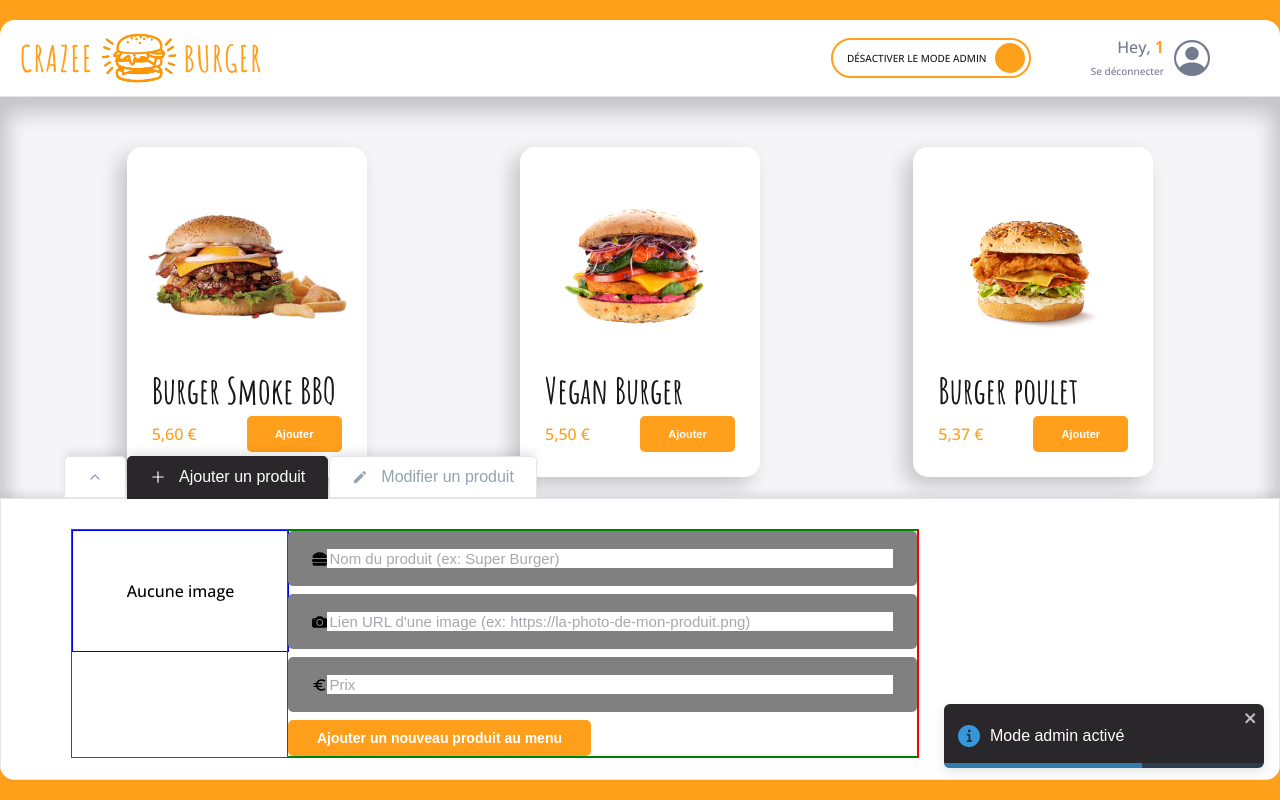
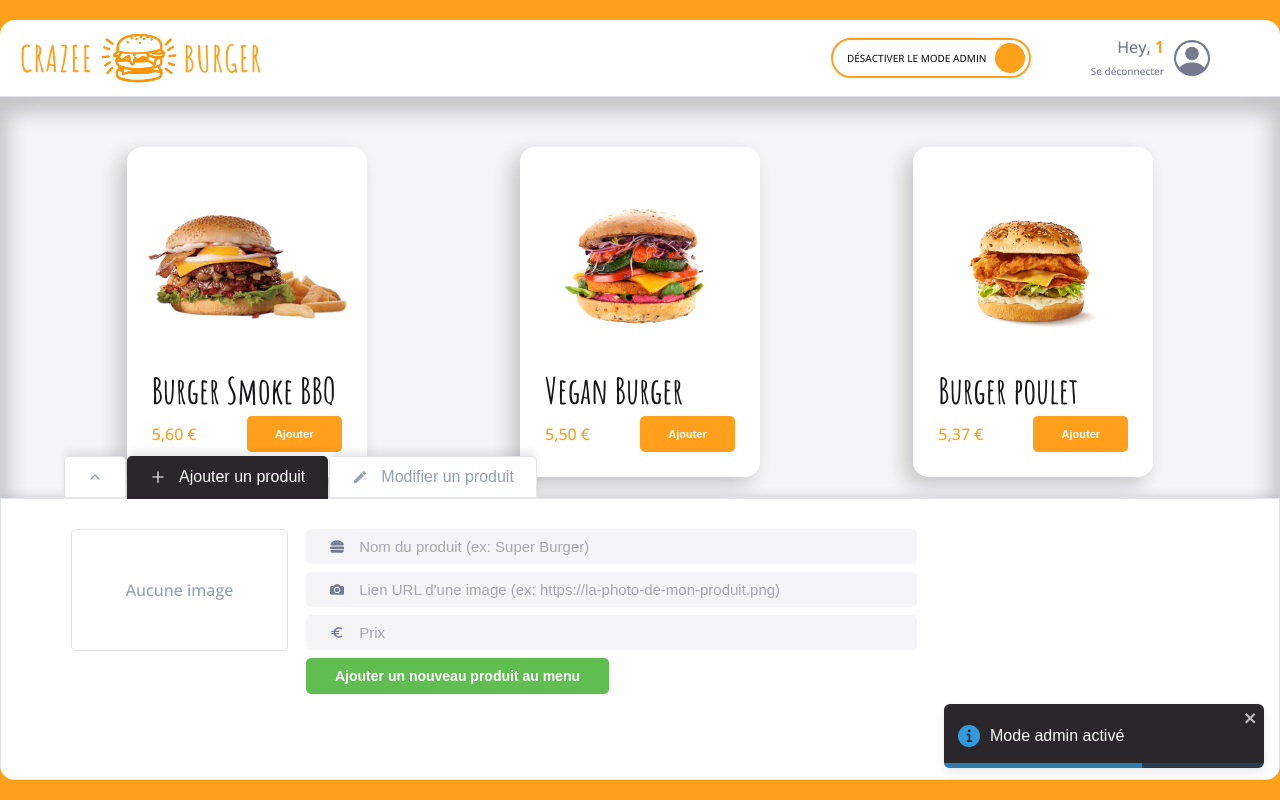
Before and after one commit to Nyzuro/crazee-burger, a React (Vite) app: page /order/1 in a window 1280 px wide. Both pictures are taken after a click on the label 930 px from the left and 58 px from the top of the page. Built offline with nearby package versions, Linux system fonts and the light colour scheme; grey boxes are pictures that could not be loaded.

Commit message:
💄 F08: ADMIN > AddProductContent > Add styling

```diff
--- a/src/components/pages/order/Main/Admin/TabsContent/AddProductContent.jsx
+++ b/src/components/pages/order/Main/Admin/TabsContent/AddProductContent.jsx
@@ -3,6 +3,7 @@ import { BsFillCameraFill } from "react-icons/bs";
 import { FaHamburger } from "react-icons/fa";
 import { MdOutlineEuro } from "react-icons/md";
 import styled from "styled-components";
+import { theme } from "../../../../../../theme";
 import PrimaryButton from "../../../../../reusable-ui/PrimaryButton";
 import TextInput from "../../../../../reusable-ui/TextInput";
 
@@ -13,15 +14,15 @@ export default function AddProductContent() {
 
 	return (
 		<AddProductContentStyles>
-			<div className="image">Aucune image</div>
+			<div className="product-image">Aucune image</div>
 			<form action="submit" className="product-form">
 				<TextInput
 					value={prouctInputValue}
 					onChange={(event) => {
 						setProuctInputValue(event.target.value);
 					}}
-					Icon={<FaHamburger />}
-					className="input"
+					Icon={<FaHamburger className="icon" />}
+					className="add-product-input"
 					placeholder={"Nom du produit (ex: Super Burger)"}
 				/>
 
@@ -30,8 +31,8 @@ export default function AddProductContent() {
 					onChange={(event) => {
 						setImageInputValue(event.target.value);
 					}}
-					Icon={<BsFillCameraFill />}
-					className="input"
+					Icon={<BsFillCameraFill className="icon" />}
+					className="add-product-input"
 					placeholder={
 						"Lien URL d'une image (ex: https://la-photo-de-mon-produit.png)"
 					}
@@ -42,8 +43,8 @@ export default function AddProductContent() {
 					onChange={(event) => {
 						setPriceInputValue(event.target.value);
 					}}
-					Icon={<MdOutlineEuro />}
-					className="input"
+					Icon={<MdOutlineEuro className="icon" />}
+					className="add-product-input"
 					placeholder={"Prix"}
 				/>
 
@@ -57,34 +58,59 @@ export default function AddProductContent() {
 }
 
 const AddProductContentStyles = styled.div`
-	border: 1px solid red;
 	width: 70%;
 	display: grid;
 	grid-template-columns: 215px 1fr;
+	gap: 20px;
 
-	.image {
-		border: 1px solid blue;
+	.product-image {
+		color: ${theme.colors.greySemiDark};
+		border: 1px solid ${theme.colors.greyLight};
+		border-radius: ${theme.borderRadius.round};
+
 		width: 215px;
 		height: 120px;
+
 		display: flex;
 		align-items: center;
 		justify-content: center;
 	}
 
-	.product-form {
-		border: 1px solid green;
-		/* width: 100%; */
-	}
+	.add-product-input {
+		background-color: ${theme.colors.background_white};
 
-	.input {
-		background-color: grey;
 		margin: 0px 0px 8px 0px;
+		padding: 8px 16px 8px 24px;
+		gap: 13px;
+
+		.icon {
+			color: ${theme.colors.greyBlue};
+			font-size: ${theme.fonts.size.SM};
+		}
+
+		input {
+			background-color: ${theme.colors.background_white};
+
+			&::placeholder {
+				background-color: ${theme.colors.background_white};
+			}
+		}
 	}
 
 	.add-product-button {
 		width: auto;
 		padding: 10px 29px;
 		font-size: 14px;
-		display: flex;
+		background-color: ${theme.colors.success};
+
+		&:hover {
+			background-color: ${theme.colors.success};
+			color: ${theme.colors.white};
+			border: none;
+		}
+
+		&:active {
+			background-color: ${theme.colors.success};
+		}
 	}
 `;
```
